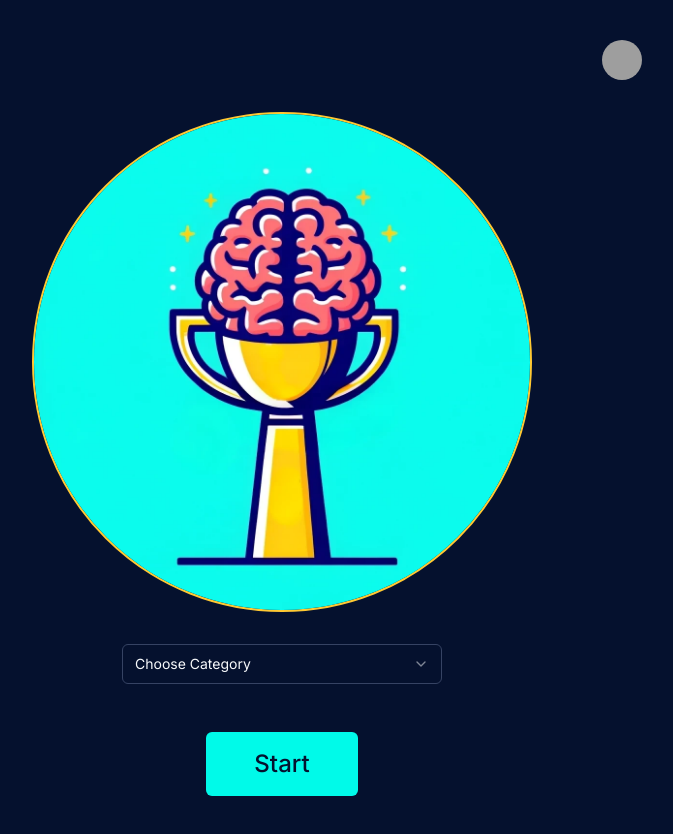
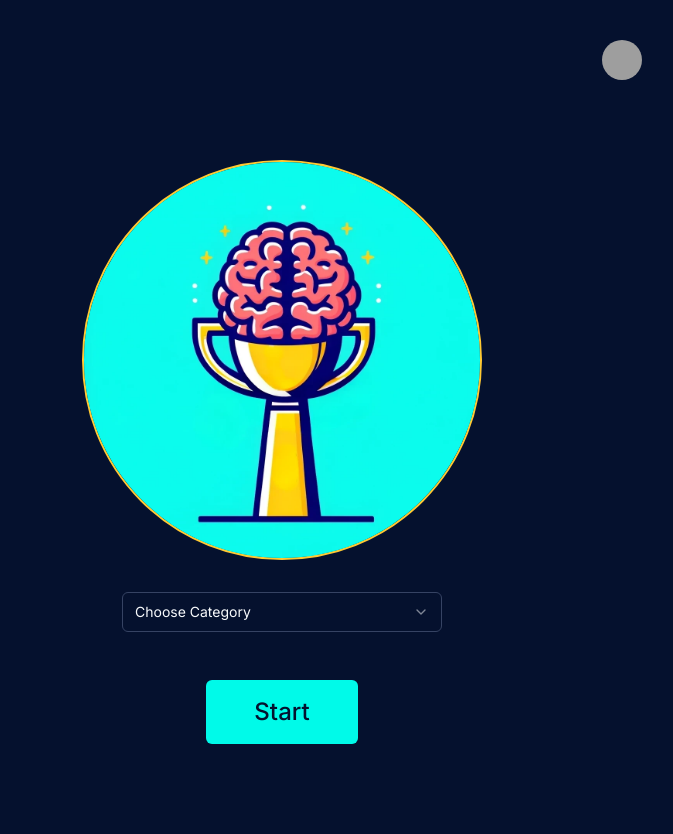
Before and after one commit to jwbw29/logo-trivia, a Next.js app: page / in a window 1280 px wide. Shown: the top 834 px of the page, without its empty margins (358-1031 px from the left). Built offline with nearby package versions, Linux system fonts and the light colour scheme; grey boxes are pictures that could not be loaded.

Commit message:
Update logo alt text and size in Home and Themes pages

```diff
--- a/app/globals.css
+++ b/app/globals.css
@@ -52,7 +52,4 @@
   .testBorder {
     @apply border border-red-500;
   }
-  .gameLogo {
-    @apply rounded-full border-2 border-tertiary;
-  }
 }
--- a/app/page.tsx
+++ b/app/page.tsx
@@ -16,13 +16,13 @@ export default function Home() {
   return (
     <main className="flex flex-col min-h-screen">
       <Nav />
-      <div className="flex flex-col flex-1 justify-start items-center gap-8 mb-[104px]">
+      <div className="flex flex-col flex-1 justify-start items-center gap-8 mb-[104px] m-12">
         <Image
           src={logo}
-          alt="game logo"
-          width={500}
-          height={500}
-          className="gameLogo"
+          alt="brand logo"
+          width={400}
+          height={400}
+          className="rounded-full border-2 border-tertiary"
         />
         <div className="flex flex-col gap-12">
           {/*
--- a/app/themes/page.tsx
+++ b/app/themes/page.tsx
@@ -26,7 +26,7 @@ export default function Themes() {
     <main className="flex flex-col min-h-screen items-center gap-4">
       <Image
         src={logo}
-        alt="game logo"
+        alt="brand logo"
         width={400}
         height={400}
         className="gameLogo"
```
Also changed, not shown: 1 other file (tests, documents, lock files or other folders).
